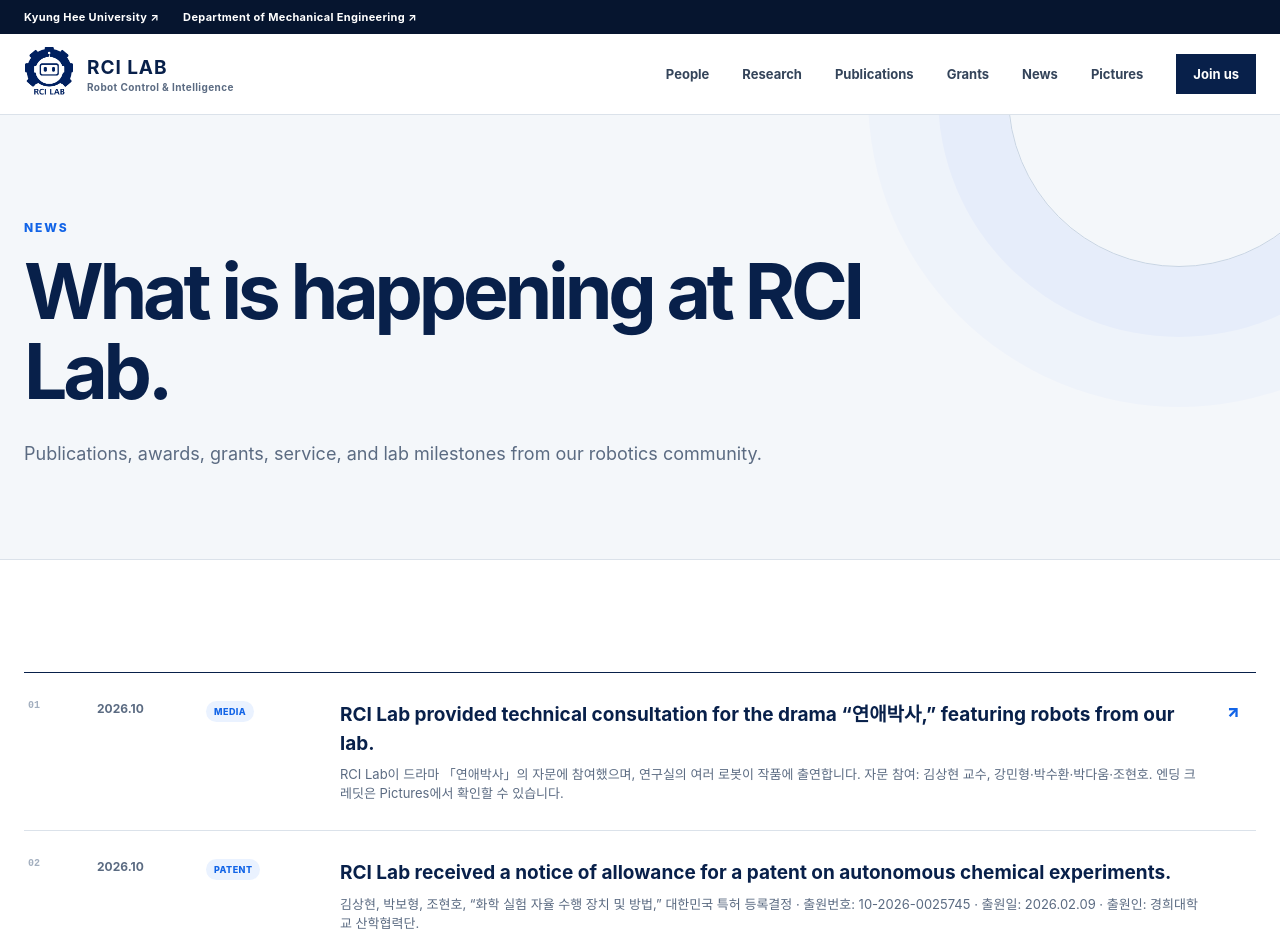
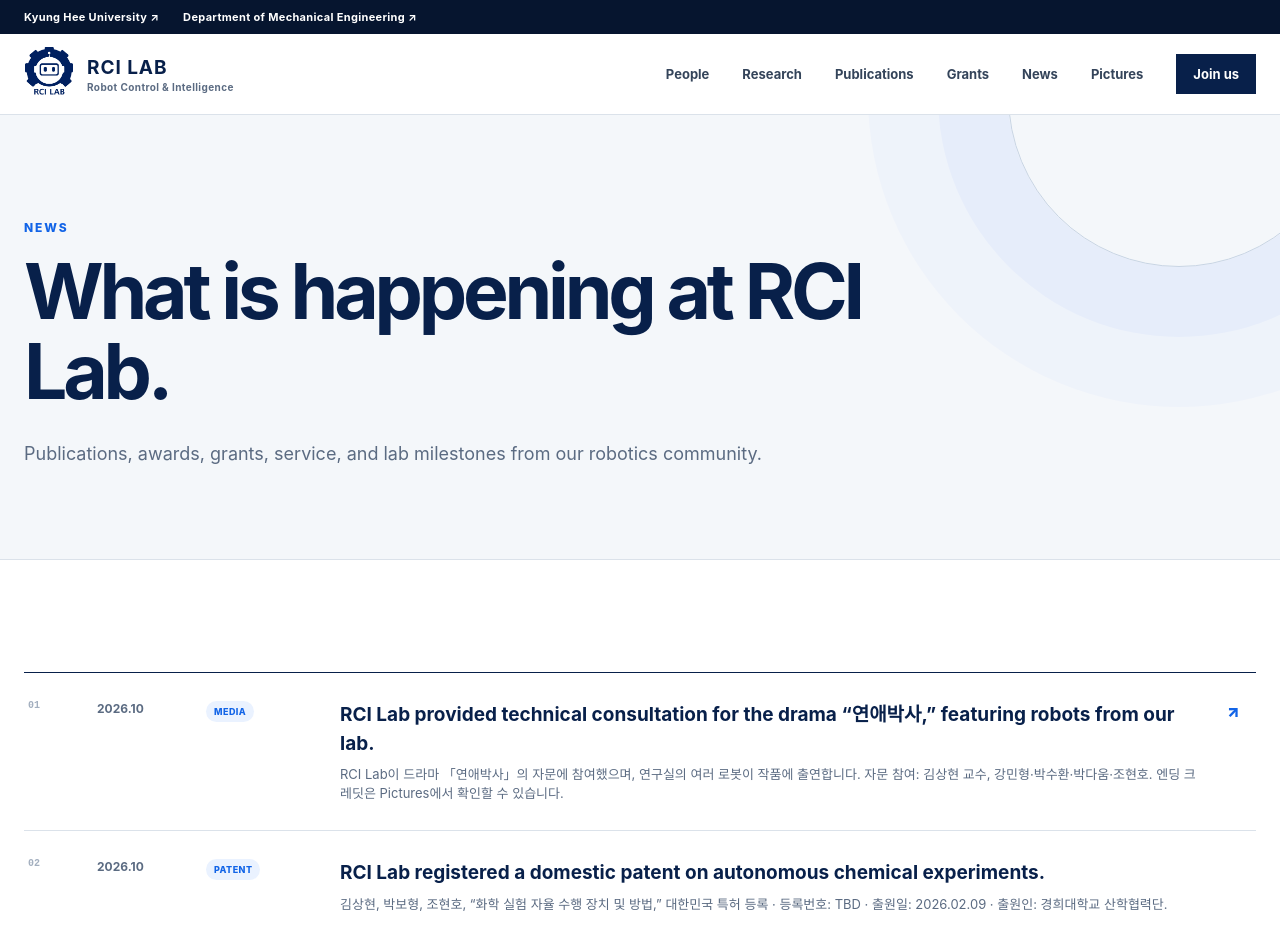
Before and after one commit to RCILab/rcilab.github.io, a Next.js app: page /news in a window 1280 px wide. Shown: the top 952 px of the page. Built offline with nearby package versions, Linux system fonts and the light colour scheme.

Commit message:
Mark chemical experiment patent as registered with number TBD

```diff
--- a/app/data.ts
+++ b/app/data.ts
@@ -39,7 +39,7 @@ export type Publication = {
 
 export type Patent = {
   year: string;
-  status: "Application" | "Allowance" | "Registration" | "Program";
+  status: "Application" | "Registration" | "Program";
   title: string;
   inventors: string;
   number?: string;
@@ -172,8 +172,8 @@ export const newsItems: NewsItem[] = [
   {
     date: "2026.10",
     category: "Patent",
-    title: "RCI Lab received a notice of allowance for a patent on autonomous chemical experiments.",
-    detail: "김상현, 박보형, 조현호, “화학 실험 자율 수행 장치 및 방법,” 대한민국 특허 등록결정 · 출원번호: 10-2026-0025745 · 출원일: 2026.02.09 · 출원인: 경희대학교 산학협력단.",
+    title: "RCI Lab registered a domestic patent on autonomous chemical experiments.",
+    detail: "김상현, 박보형, 조현호, “화학 실험 자율 수행 장치 및 방법,” 대한민국 특허 등록 · 등록번호: TBD · 출원일: 2026.02.09 · 출원인: 경희대학교 산학협력단.",
   },
   {
     date: "2026.09",
@@ -1285,7 +1285,7 @@ export const patents: Patent[] = [
   { year: "2026", status: "Application", inventors: "김상현, 이슬찬", title: "제약 조건 보정을 이용한 로봇 시스템 제어 장치 및 방법", number: "10-2026-0132773", filed: "2026.07.20" },
   { year: "2026", status: "Application", inventors: "김상현, 강민형", title: "리만 배리어 메트릭 기반 모션 플래닝 시스템 및 방법", number: "10-2026-0113538", filed: "2026.06.22" },
   { year: "2026", status: "Application", inventors: "김상현, 강은애, 홍지호, 신영식", title: "인스턴스 수준 시맨틱 맵 기반 자연어 내비게이션 장치 및 방법", number: "10-2026-0075610", filed: "2026.04.27" },
-  { year: "2026", status: "Allowance", inventors: "김상현, 박보형, 조현호", title: "화학 실험 자율 수행 장치 및 방법", number: "10-2026-0025745", jurisdiction: "Korea", filed: "2026.02.09" },
+  { year: "2026", status: "Registration", inventors: "김상현, 박보형, 조현호", title: "화학 실험 자율 수행 장치 및 방법", number: "TBD", jurisdiction: "Korea", filed: "2026.02.09" },
   { year: "2026", status: "Registration", inventors: "김상현, 양준열, 강민형", title: "라이다 기반 모바일 로봇의 도킹 시스템 및 도킹 방법", number: "10-2924819", jurisdiction: "Korea", filed: "2024.02.14", registered: "2026.02.04" },
   { year: "2025", status: "Program", inventors: "김상현, 정태현, 송은혜, 설우진, 서영빈, 이승윤", title: "방사능 지도 작성을 위한 자율 주행 시뮬레이션 프로그램", number: "C-2025-041666", registered: "2025.10.15" },
   { year: "2025", status: "Application", inventors: "김상현, 김정윤, 김학준", title: "데이터 기반 마찰 모델을 이용한 디지털 트윈 시뮬레이션 정합향상시스템 및 정합향상방법", number: "10-2025-0180382", filed: "2025.11.25" },
--- a/app/site.css
+++ b/app/site.css
@@ -214,7 +214,7 @@ a.research-feature-media:hover img { transform: scale(1.035); opacity: .83; }
 .publication-type-tabs button:hover { color: var(--blue-600); }
 .publication-type-tabs button.active { background: var(--navy-900); color: white; }
 .publication-scope-tabs { display: grid; grid-template-columns: repeat(2, minmax(115px, 1fr)); border-bottom: 1px solid var(--line); }
-.publication-scope-tabs.patent-status-tabs { grid-template-columns: repeat(4, minmax(105px, 1fr)); }
+.publication-scope-tabs.patent-status-tabs { grid-template-columns: repeat(3, minmax(105px, 1fr)); }
 .publication-scope-tabs button { padding: 15px 16px 13px; border: 0; border-bottom: 2px solid transparent; background: transparent; color: var(--muted); font-size: 10px; font-weight: 850; letter-spacing: .06em; text-transform: uppercase; cursor: pointer; }
 .publication-scope-tabs button:hover { color: var(--blue-600); }
 .publication-scope-tabs button.active { border-bottom-color: var(--blue-600); color: var(--blue-600); }
@@ -345,7 +345,8 @@ a.research-feature-media:hover img { transform: scale(1.035); opacity: .83; }
 @media (max-width: 620px) {
   .publication-type-tabs { grid-template-columns: repeat(3, minmax(0, 1fr)); }
   .publication-type-tabs button { padding-inline: 10px; font-size: 10px; }
-  .publication-scope-tabs.patent-status-tabs { grid-template-columns: repeat(2, minmax(0, 1fr)); }
+  .publication-scope-tabs.patent-status-tabs { grid-template-columns: repeat(3, minmax(0, 1fr)); }
+  .patent-status-tabs button { padding-inline: 8px; }
   .shell { width: min(calc(100% - 30px), var(--shell)); }
   .university-inner { gap: 14px; font-size: 9px; }
   .university-inner a { display: block; white-space: nowrap; }
```
Also changed, not shown: app/publications/PublicationTabs.tsx (+6 -5 lines).
